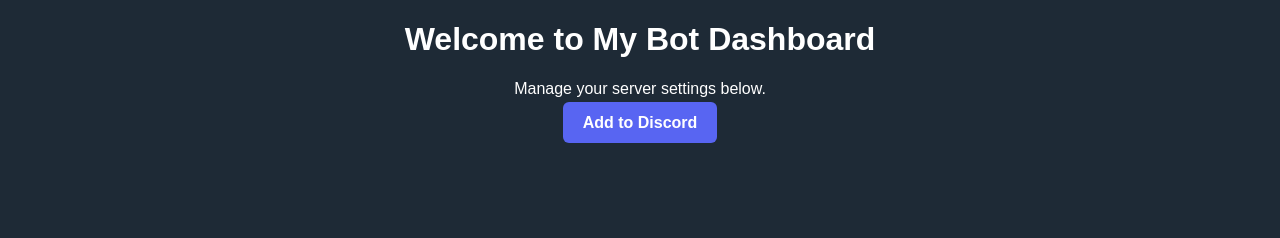
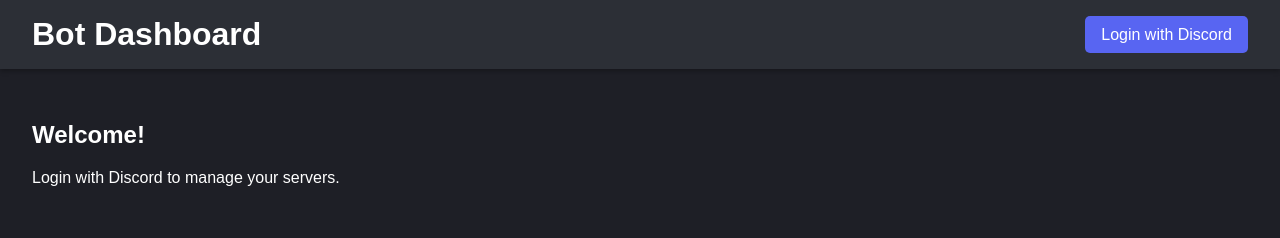
Before and after one commit to Zaneioio/web, a plain HTML site: page index.html in a window 1280 px wide. Drawn offline with Linux system fonts and the light colour scheme.

Commit message:
Update index.html

```diff
--- a/index.html
+++ b/index.html
@@ -1,32 +1,29 @@
 <!DOCTYPE html>
-<html>
+<html lang="en">
 <head>
-    <title>Bot Dashboard</title>
-    <style>
-        body {
-            background-color: #1e2a36;
-            color: white;
-            font-family: Arial, sans-serif;
-            text-align: center;
-        }
-        .btn {
-            background-color: #5865F2;
-            padding: 12px 20px;
-            border-radius: 6px;
-            color: white;
-            text-decoration: none;
-            font-weight: bold;
-        }
-        .btn:hover {
-            background-color: #4752C4;
-        }
-    </style>
+  <meta charset="UTF-8">
+  <meta name="viewport" content="width=device-width, initial-scale=1.0">
+  <title>Discord Bot Dashboard</title>
+  <link rel="stylesheet" href="style.css">
 </head>
 <body>
-    <h1>Welcome to My Bot Dashboard</h1>
-    <p>Manage your server settings below.</p>
-    <a href="https://discord.com/api/oauth2/authorize?client_id=YOUR_CLIENT_ID&permissions=8&scope=bot%20applications.commands" class="btn">
-        Add to Discord
-    </a>
+  <header>
+    <h1>Bot Dashboard</h1>
+    <button id="discord-login">Login with Discord</button>
+  </header>
+
+  <main>
+    <section id="welcome-section">
+      <h2>Welcome!</h2>
+      <p>Login with Discord to manage your servers.</p>
+    </section>
+    <section id="user-info" style="display:none;">
+      <h2>User Info</h2>
+      <p id="username"></p>
+      <p id="userid"></p>
+    </section>
+  </main>
+
+  <script src="script.js"></script>
 </body>
 </html>
```
